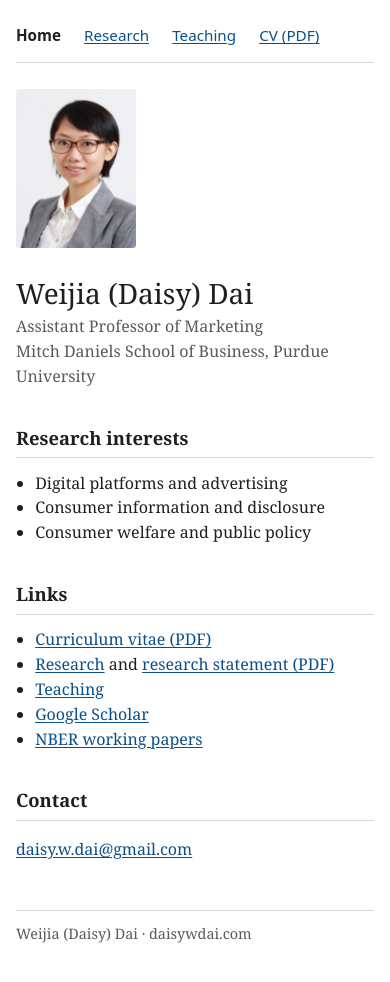
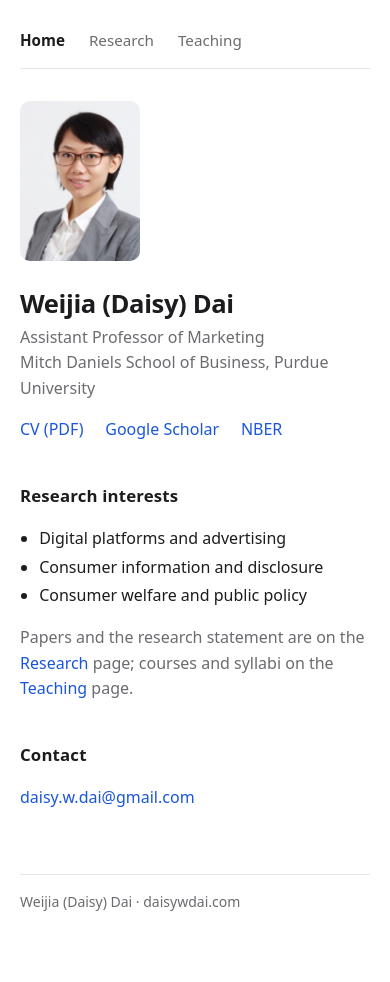
Before and after one commit to daisywdai/daisywdai.github.io, a plain HTML site: page index.html in a window 390 px wide. Drawn offline with Linux system fonts and the light colour scheme.

Commit message:
Modern sans-serif styling; CV on the home page; PDFs and external links open in a new tab
Co-Authored-By: Claude Fable 5.1 <noreply@anthropic.com>

```diff
--- a/index.html
+++ b/index.html
@@ -14,7 +14,6 @@
     <a href="./" aria-current="page">Home</a>
     <a href="research/">Research</a>
     <a href="teaching/">Teaching</a>
-    <a href="s/dai_cv.pdf">CV (PDF)</a>
   </nav>
 
   <div class="intro">
@@ -22,6 +21,11 @@
     <div>
       <h1>Weijia (Daisy) Dai</h1>
       <p class="affiliation">Assistant Professor of Marketing<br>Mitch Daniels School of Business, Purdue University</p>
+      <p class="quick-links">
+        <a href="s/dai_cv.pdf" target="_blank" rel="noopener">CV (PDF)</a>
+        <a href="https://scholar.google.com/citations?user=buIE2_0AAAAJ&amp;hl=en" target="_blank" rel="noopener">Google Scholar</a>
+        <a href="https://www.nber.org/people/weijia_dai" target="_blank" rel="noopener">NBER</a>
+      </p>
     </div>
   </div>
 
@@ -31,15 +35,7 @@
     <li>Consumer information and disclosure</li>
     <li>Consumer welfare and public policy</li>
   </ul>
-
-  <h2>Links</h2>
-  <ul class="interests">
-    <li><a href="s/dai_cv.pdf">Curriculum vitae (PDF)</a></li>
-    <li><a href="research/">Research</a> and <a href="s/dai_research_statement.pdf">research statement (PDF)</a></li>
-    <li><a href="teaching/">Teaching</a></li>
-    <li><a href="https://scholar.google.com/citations?user=buIE2_0AAAAJ&amp;hl=en">Google Scholar</a></li>
-    <li><a href="https://www.nber.org/people/weijia_dai">NBER working papers</a></li>
-  </ul>
+  <p class="muted">Papers and the research statement are on the <a href="research/">Research</a> page; courses and syllabi on the <a href="teaching/">Teaching</a> page.</p>
 
   <h2>Contact</h2>
   <p><a href="mailto:daisy.w.dai@gmail.com">daisy.w.dai@gmail.com</a></p>
--- a/style.css
+++ b/style.css
@@ -1,126 +1,130 @@
 /* daisywdai.com: one stylesheet for the whole site. Plain HTML, no scripts. */
 
 :root {
-  --text: #1f1f1f;
-  --muted: #5a5a5a;
-  --link: #0b4f8a;
-  --rule: #d9d9d9;
+  --text: #1c1c1e;
+  --muted: #6b6b70;
+  --link: #1a56db;
+  --rule: #e6e6ea;
   --bg: #ffffff;
 }
 
 @media (prefers-color-scheme: dark) {
   :root {
-    --text: #e8e8e8;
-    --muted: #a8a8a8;
-    --link: #8fbde6;
-    --rule: #3a3a3a;
-    --bg: #161616;
+    --text: #ececef;
+    --muted: #9a9aa2;
+    --link: #8ab4f8;
+    --rule: #2c2c31;
+    --bg: #141416;
   }
 }
 
 * { box-sizing: border-box; }
 
-html { font-size: 17px; }
+html { font-size: 17px; -webkit-text-size-adjust: 100%; }
 
 body {
   margin: 0;
-  padding: 0 1rem;
-  font-family: Georgia, "Times New Roman", Times, serif;
-  line-height: 1.55;
+  padding: 0 1.25rem;
+  font-family: system-ui, -apple-system, "Segoe UI", Roboto, "Helvetica Neue", Arial, sans-serif;
+  line-height: 1.6;
   color: var(--text);
   background: var(--bg);
+  -webkit-font-smoothing: antialiased;
 }
 
 .page {
-  max-width: 44rem;
+  max-width: 42rem;
   margin: 0 auto;
-  padding: 1.5rem 0 3rem;
+  padding: 1.75rem 0 4rem;
 }
 
 /* Navigation */
 nav {
-  font-family: system-ui, -apple-system, "Segoe UI", Helvetica, Arial, sans-serif;
+  display: flex;
+  gap: 1.5rem;
   font-size: 0.95rem;
-  padding-bottom: 0.9rem;
+  font-weight: 500;
+  padding-bottom: 1rem;
   border-bottom: 1px solid var(--rule);
 }
 
-nav a { margin-right: 1.2rem; }
-nav a[aria-current="page"] { color: var(--text); text-decoration: none; font-weight: 600; }
+nav a { color: var(--muted); text-decoration: none; }
+nav a:hover { color: var(--text); }
+nav a[aria-current="page"] { color: var(--text); font-weight: 600; }
 
-a { color: var(--link); text-decoration: underline; text-underline-offset: 0.15em; }
-a:hover { text-decoration-thickness: 2px; }
+a { color: var(--link); text-decoration: none; }
+a:hover { text-decoration: underline; text-underline-offset: 0.18em; }
 
 /* Headings */
 h1 {
-  font-size: 1.75rem;
-  font-weight: normal;
-  margin: 1.6rem 0 0.2rem;
+  font-size: 1.9rem;
+  font-weight: 650;
+  letter-spacing: -0.015em;
+  margin: 2rem 0 0.25rem;
   line-height: 1.2;
 }
 
 h2 {
-  font-size: 1.15rem;
+  font-size: 1.05rem;
   font-weight: 600;
-  margin: 2.2rem 0 0.8rem;
-  padding-bottom: 0.3rem;
-  border-bottom: 1px solid var(--rule);
-}
-
-h3 {
-  font-size: 1rem;
-  font-weight: 600;
-  margin: 1.6rem 0 0.5rem;
+  letter-spacing: 0.01em;
+  margin: 2.5rem 0 1rem;
 }
 
 /* Homepage header: photo beside the name */
 .intro {
   display: flex;
-  gap: 1.6rem;
+  gap: 1.75rem;
   align-items: flex-start;
   flex-wrap: wrap;
-  margin-top: 1.6rem;
+  margin-top: 2rem;
 }
 
 .intro img {
   width: 150px;
   height: auto;
   flex: 0 0 auto;
-  border-radius: 3px;
+  border-radius: 10px;
 }
 
-.intro h1 { margin-top: 0.2rem; }
+.intro h1 { margin-top: 0; }
 
-.affiliation { margin: 0.2rem 0 0; color: var(--muted); }
+.affiliation { margin: 0.3rem 0 0; color: var(--muted); }
+
+.quick-links { margin: 1rem 0 0; }
+.quick-links a { margin-right: 1.1rem; white-space: nowrap; }
 
 .muted { color: var(--muted); }
 
 /* Lists of papers and courses */
 ul.plain, ol.plain { list-style: none; padding-left: 0; margin: 0; }
 
-.paper, .course { margin: 0 0 1.3rem; }
+.paper, .course { margin: 0 0 1.5rem; }
 
-.paper .title { margin: 0; }
+.paper .title, .course .title { margin: 0; font-weight: 500; }
 .paper .authors, .paper .venue, .paper .links,
 .course .meta, .course .links {
-  margin: 0.1rem 0 0;
+  margin: 0.15rem 0 0;
   color: var(--muted);
+  font-size: 0.95rem;
 }
 
 .links a { white-space: nowrap; }
 
 /* Interests on the homepage */
 ul.interests { margin: 0.4rem 0 0; padding-left: 1.2rem; }
+ul.interests li { margin: 0.2rem 0; }
 
 footer {
-  margin-top: 3rem;
-  padding-top: 0.8rem;
+  margin-top: 4rem;
+  padding-top: 1rem;
   border-top: 1px solid var(--rule);
-  font-size: 0.9rem;
+  font-size: 0.875rem;
   color: var(--muted);
 }
 
 @media (max-width: 480px) {
   html { font-size: 16px; }
   .intro img { width: 120px; }
+  h1 { font-size: 1.6rem; }
 }
```
Also changed, not shown: 404.html (+0 -1 lines), research/index.html (+12 -13 lines), teaching/index.html (+7 -8 lines).
